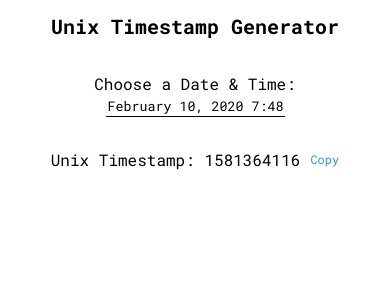
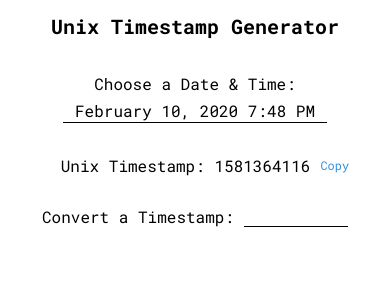
Before and after one commit to mrpineapples/timestamp-generator, a React (Create React App) app: page / in a window 390 px wide. Shown: the top 300 px of the page. Built offline with nearby package versions, Linux system fonts and the light colour scheme.

Commit message:
feat: adds timestamp converter (#1)
* adds format timestamps functionality

* style updates

* small refactor

* more style tweaks

* change null to empty string on input value

* hides keyboard on mobile datepicker

```diff
--- a/src/App.js
+++ b/src/App.js
@@ -2,18 +2,44 @@ import React, { useState } from "react";
 import DatePicker from "./components/DatePicker";
 import Timestamp from "./components/Timestamp";
 import Header from "./components/Header";
+import TimestampConverter from "./components/TimestampConverter";
 import AppContainer from "./styles";
 
 const App = () => {
     const [startDate, setStartDate] = useState(new Date());
+    const [timestamp, setTimestamp] = useState("");
 
     return (
         <AppContainer>
             <Header />
-            <div className="content">
-                <span className="content__info">Choose a Date & Time:</span>
+            <div className="timestamp-generator">
+                <span className="timestamp-generator__info">
+                    Choose a Date & Time:
+                </span>
                 <DatePicker startDate={startDate} setStartDate={setStartDate} />
                 <Timestamp date={startDate} />
+            </div>
+            <div className="timestamp-converter">
+                <div className="timestamp-converter__cta">
+                    <span className="timestamp-converter__cta__title">
+                        Convert a Timestamp:
+                    </span>
+                    <input
+                        className="timestamp-converter__cta__input"
+                        id="converter"
+                        type="text"
+                        value={timestamp}
+                        onChange={(e) => setTimestamp(e.target.value)}
+                    />
+                </div>
+                {timestamp && (
+                    <div className="timestamp-converter__results">
+                        <h3 className="timestamp-converter__results__title">
+                            Your local time
+                        </h3>
+                        <TimestampConverter timestamp={timestamp} />
+                    </div>
+                )}
             </div>
         </AppContainer>
     );
--- a/src/components/DatePicker/index.js
+++ b/src/components/DatePicker/index.js
@@ -10,11 +10,6 @@ const DatePicker = ({ startDate, setStartDate }) => {
     const [screenWidth, setScreenWidth] = useState(window.innerWidth);
     const withPortal = !(screenWidth >= 768);
 
-    const getInterval = () => {
-        const searchParams = new URLSearchParams(window.location.search);
-        return searchParams.get("timeInterval") || 15;
-    };
-
     useEffect(() => {
         const updateSize = () => {
             setScreenWidth(window.innerWidth);
@@ -23,6 +18,18 @@ const DatePicker = ({ startDate, setStartDate }) => {
         window.addEventListener("resize", updateSize);
         return () => window.removeEventListener("resize", updateSize);
     });
+
+    useEffect(() => {
+        const dateInput = document.querySelector(".date-input");
+        if (dateInput) {
+            dateInput.readOnly = true;
+        }
+    });
+
+    const getInterval = () => {
+        const searchParams = new URLSearchParams(window.location.search);
+        return searchParams.get("timeInterval") || 15;
+    };
 
     return (
         <DatePickerContainer>
--- a/src/components/DatePicker/styles.js
+++ b/src/components/DatePicker/styles.js
@@ -5,8 +5,16 @@ const DatePickerContainer = styled.div`
     justify-content: center;
     align-items: center;
 
+    .react-datepicker__portal {
+        & > div {
+            position: absolute;
+            top: 150px;
+        }
+    }
+
     .date-input {
-        width: 175px;
+        margin-top: 5px;
+        width: 260px;
         border: none;
         border-bottom: 1px solid #000000;
         cursor: pointer;
@@ -14,10 +22,15 @@ const DatePickerContainer = styled.div`
         color: transparent;
         text-shadow: 0 0 0 #000000;
         font-family: inherit;
+        font-size: 16px;
     }
 
     @media (min-width: 768px) {
-        margin-right: 30px;
+        .date-input {
+            width: 225px;
+            font-size: 14px;
+            margin-top: 0;
+        }
     }
 `;
 
--- a/src/components/Timestamp/styles.js
+++ b/src/components/Timestamp/styles.js
@@ -7,7 +7,7 @@ const TimestampContainer = styled.div`
 
     .timestamp {
         display: inline;
-        margin: 0;
+        margin: 0 0 0 20px;
     }
 
     @media (min-width: 768px) {
--- /dev/null
+++ b/src/components/TimestampConverter/index.js
@@ -0,0 +1,31 @@
+import React from "react";
+import PropTypes from "prop-types";
+import TimestampConverterContainer from "./styles";
+
+const TimestampConverter = ({ timestamp }) => {
+    const locale = "en-US";
+    const dateFormatOptions = {
+        weekday: "short",
+        month: "short",
+        day: "numeric",
+        year: "numeric",
+        hour: "numeric",
+        minute: "numeric",
+        timeZoneName: "short",
+    };
+
+    return (
+        <TimestampConverterContainer>
+            {new Date(timestamp * 1000).toLocaleDateString(
+                locale,
+                dateFormatOptions
+            )}
+        </TimestampConverterContainer>
+    );
+};
+
+TimestampConverter.propTypes = {
+    timestamp: PropTypes.string.isRequired,
+};
+
+export default TimestampConverter;
--- /dev/null
+++ b/src/components/TimestampConverter/styles.js
@@ -0,0 +1,9 @@
+import styled from "styled-components";
+
+const TimestampConverterContainer = styled.div`
+    margin-top: 10px;
+    text-align: center;
+    font-size: 14px;
+`;
+
+export default TimestampConverterContainer;
--- a/src/styles.js
+++ b/src/styles.js
@@ -3,15 +3,44 @@ import styled from "styled-components";
 const AppContainer = styled.div`
     display: block;
 
-    .content {
+    .timestamp-generator {
         display: flex;
         flex-direction: column;
         align-items: center;
         margin-top: 20px;
     }
 
+    .timestamp-converter {
+        margin-top: 30px;
+
+        &__cta {
+            display: flex;
+            justify-content: center;
+
+            &__input {
+                width: 100px;
+                margin-left: 10px;
+                border: none;
+                border-bottom: 1px solid #000000;
+                text-align: center;
+                font-size: 16px;
+            }
+        }
+
+        &__results {
+            width: 100%;
+            margin-top: 20px;
+
+            &__title {
+                width: max-content;
+                margin: 0 auto;
+                border-bottom: 2px solid #000000;
+            }
+        }
+    }
+
     @media (min-width: 768px) {
-        .content {
+        .timestamp-generator {
             flex-direction: row;
             justify-content: center;
             margin-top: 0;
@@ -20,6 +49,14 @@ const AppContainer = styled.div`
                 margin-right: 15px;
             }
         }
+
+        .timestamp-converter {
+            &__cta {
+                &__input {
+                    font-size: 14px;
+                }
+            }
+        }
     }
 `;
 
```
